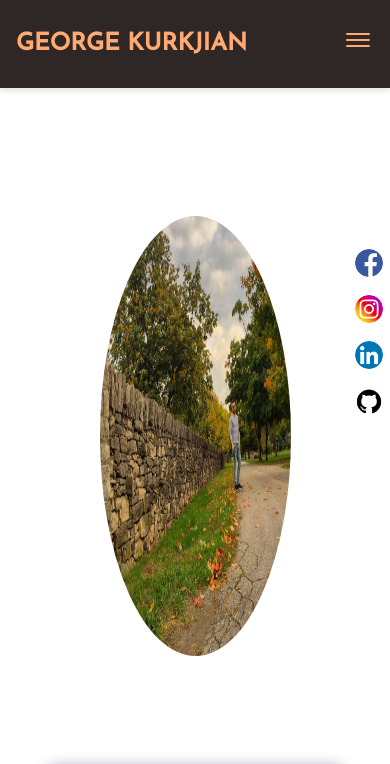
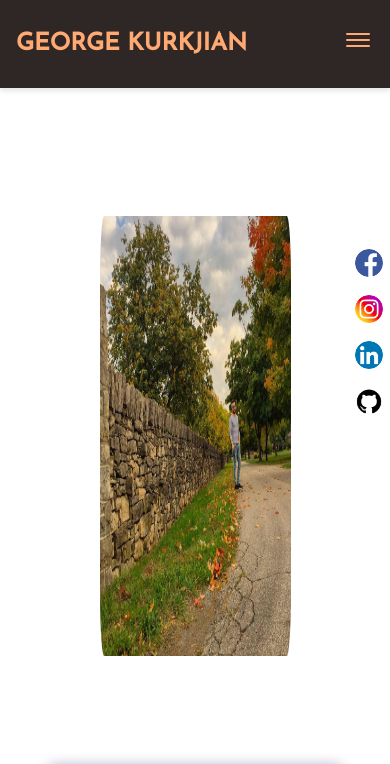
Before and after one commit to gkurkjian/Portfolio, a plain HTML site: page index.html in a window 390 px wide. Shown: the top 764 px of the page. Drawn offline with nearby package versions, Linux system fonts and the light colour scheme.

Commit message:
fixed boarder img on mobiles display version

```diff
--- a/css/styles.css
+++ b/css/styles.css
@@ -782,7 +782,7 @@ footer {
     .hero img {
       height: 37.5rem;
       width: 23rem;
-      border-radius: 100%;
+      border-radius: 24%;
     }
 
     .bio {
```
